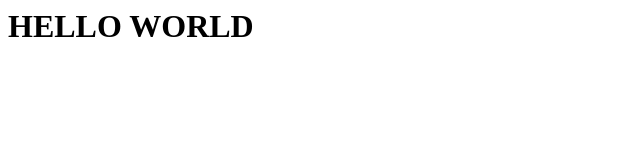
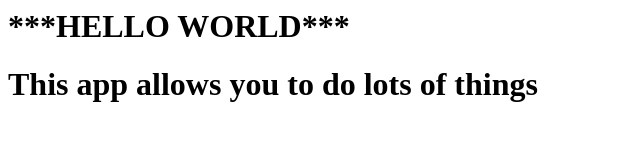
Before and after one commit to Phobosdeimos1971/WorkFolder, a plain HTML site: page index.html in a window 1280 px wide. Shown: the whole page, without its empty margins (0-640 px from the left). Drawn offline with Linux system fonts and the light colour scheme.

Commit message:
first commit

```diff
--- a/index.html
+++ b/index.html
@@ -1 +1,3 @@
-<h1>HELLO WORLD<h1>
+<h1>***HELLO WORLD***<h1>
+
+    This app allows you to do lots of things
```
Also changed, not shown: 1 other file.
